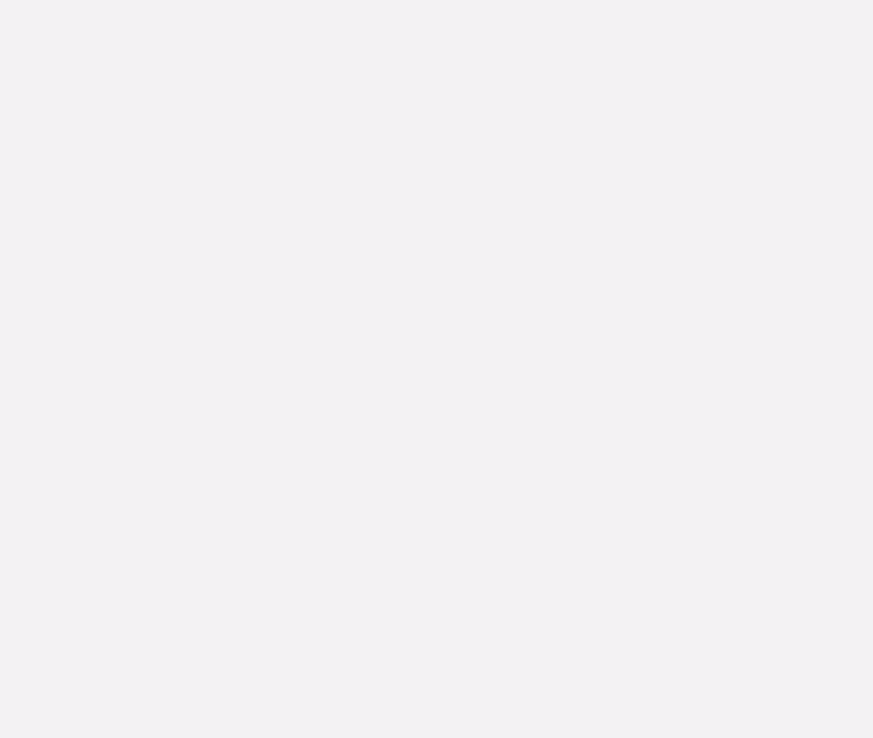
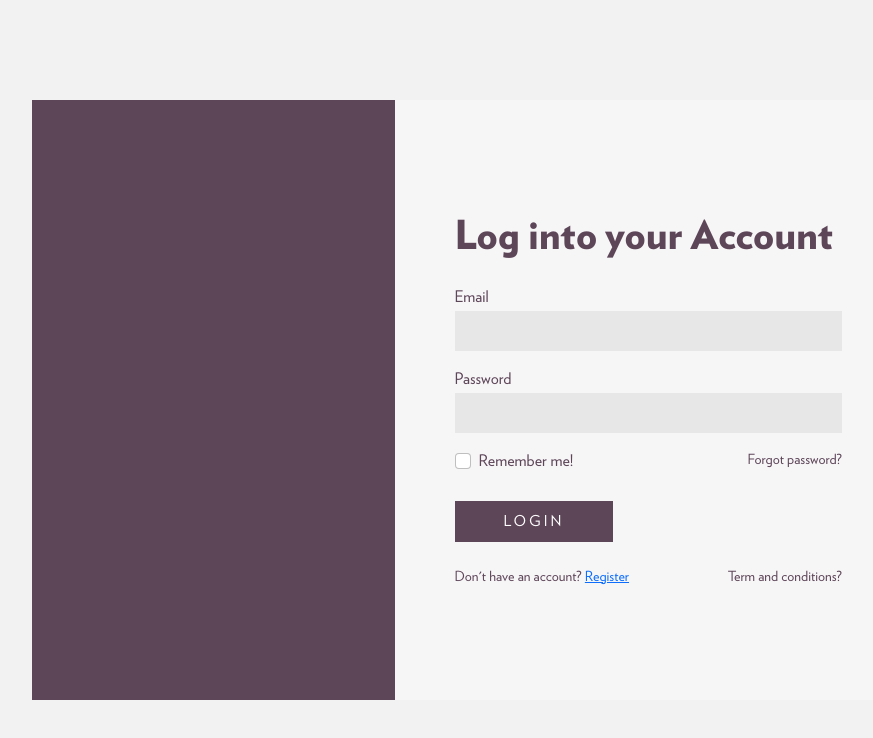
Before and after one commit to alimartondi/form-everyday, a React (Create React App) app: page /login in a window 1280 px wide. Before the commit this address had no page. Shown: the top 738 px of the page, without its empty margins (161-1034 px from the left). Built offline with nearby package versions, Linux system fonts and the light colour scheme.

Commit message:
Add Register & Login page

```diff
--- a/src/App.js
+++ b/src/App.js
@@ -4,6 +4,8 @@ import StudentForm from "./components/StudentForm";
 import MenuForm from "./components/MenuForm";
 import Summary from "./components/Summary";
 import Thankyou from "./components/Thankyou";
+import Register from "./components/Register";
+import Login from "./components/Login";
 import { store } from "./redux/store";
 import { Provider } from "react-redux";
 
@@ -16,6 +18,8 @@ function RouteApp() {
           <Route path="/menu" element={<MenuForm />} />
           <Route path="/summary" element={<Summary />} />
           <Route path="/thankyou" element={<Thankyou />} />
+          <Route path="/register" element={<Register />} />
+          <Route path="/login" element={<Login />} />
         </Routes>
       </BrowserRouter>
     </Provider>
--- /dev/null
+++ b/src/components/Login.js
@@ -0,0 +1,72 @@
+import React from "react";
+import { Link } from "react-router-dom";
+
+export default function Register() {
+  return (
+    <section className="vh-100 position-relative">
+      <div className="container h-100 d-flex align-items-center p-5">
+        <div className="row w-100">
+          <div className="col-lg-10 mx-auto">
+            <div className="row">
+              <div className="col-lg-5 bg-eggplant">
+                <div className="w-100 h-100"></div>
+              </div>
+              <div
+                className="col-lg-7 bg-gray font-verlag-regular text-eggplant"
+                style={{ height: "600px" }}
+              >
+                <form
+                  action=""
+                  className="login-form d-flex flex-column justify-content-center py-5 px-5 h-100"
+                >
+                  <h1 className="font-verlag-black mb-4">
+                    Log into your Account
+                  </h1>
+
+                  <div className="mb-3">
+                    <label htmlFor="email">Email</label>
+                    <input type="email" className="form-control rounded-0" />
+                  </div>
+                  <div className="mb-3">
+                    <label htmlFor="password">Password</label>
+                    <input type="password" className="form-control rounded-0" />
+                  </div>
+                  <div className="d-flex justify-content-between mb-4">
+                    <div className="form-check">
+                      <input
+                        className="form-check-input"
+                        type="checkbox"
+                        value=""
+                        id="flexCheckDefault"
+                      />
+                      <label
+                        className="form-check-label"
+                        htmlFor="flexCheckDefault"
+                      >
+                        Remember me!
+                      </label>
+                    </div>
+                    <small>Forgot password?</small>
+                  </div>
+                  <button
+                    className="btn main-button py-2 px-5 mb-4 text-sm"
+                    style={{ width: "fit-content" }}
+                  >
+                    Login
+                  </button>
+                  <div className="d-flex justify-content-between">
+                    <small>
+                      Don&apos;t have an account?{" "}
+                      <Link to="/register">Register</Link>
+                    </small>
+                    <small>Term and conditions?</small>
+                  </div>
+                </form>
+              </div>
+            </div>
+          </div>
+        </div>
+      </div>
+    </section>
+  );
+}
--- /dev/null
+++ b/src/components/Register.js
@@ -0,0 +1,59 @@
+import React from "react";
+import { Link } from "react-router-dom";
+
+export default function Register() {
+  return (
+    <section className="vh-100 position-relative">
+      <div className="container h-100 d-flex align-items-center p-5">
+        <div className="row w-100">
+          <div className="col-lg-10 mx-auto">
+            <div className="row">
+              <div className="col-lg-5 bg-eggplant">
+                <div className="w-100 h-100"></div>
+              </div>
+              <div
+                className="col-lg-7 bg-gray font-verlag-regular text-eggplant"
+                style={{ height: "600px" }}
+              >
+                <form
+                  action=""
+                  className="register-form d-flex flex-column justify-content-center py-5 px-5 h-100"
+                >
+                  <h1 className="font-verlag-black mb-4">Create an Account</h1>
+                  <div className="mb-3">
+                    <label htmlFor="fullName">Full Name</label>
+                    <input type="text" className="form-control rounded-0" />
+                  </div>
+                  <div className="mb-3">
+                    <label htmlFor="email">Email</label>
+                    <input type="email" className="form-control rounded-0" />
+                  </div>
+                  <div className="mb-3">
+                    <label htmlFor="password">Password</label>
+                    <input type="password" className="form-control rounded-0" />
+                  </div>
+                  <div className="mb-4">
+                    <label htmlFor="confirmPassword">Confirm Password</label>
+                    <input type="password" className="form-control rounded-0" />
+                  </div>
+                  <button
+                    className="btn main-button py-2 px-5 mb-4 text-sm"
+                    style={{ width: "fit-content" }}
+                  >
+                    Register
+                  </button>
+                  <div className="d-flex justify-content-between">
+                    <small>
+                      Already have an account? <Link to="/login">Login</Link>
+                    </small>
+                    <small>Term and conditions?</small>
+                  </div>
+                </form>
+              </div>
+            </div>
+          </div>
+        </div>
+      </div>
+    </section>
+  );
+}
--- a/src/index.css
+++ b/src/index.css
@@ -57,6 +57,10 @@ label {
   background-color: #5e4659;
 }
 
+.bg-gray {
+  background-color: #f7f6f7;
+}
+
 .text-eggplant {
   color: #5e4659;
 }
@@ -99,6 +103,8 @@ label {
 .form-control {
   background-color: #e8e7e8;
   border: 1px transparent;
+  padding-top: 8px;
+  padding-bottom: 8px;
 }
 
 .form-control:focus {
@@ -152,6 +158,9 @@ label {
 
 /* === End of Calendar Style === */
 
+@media (min-width: 768px) {
+}
+
 @media (min-width: 1200px) {
   .main-title {
     font-size: 35px;
```
